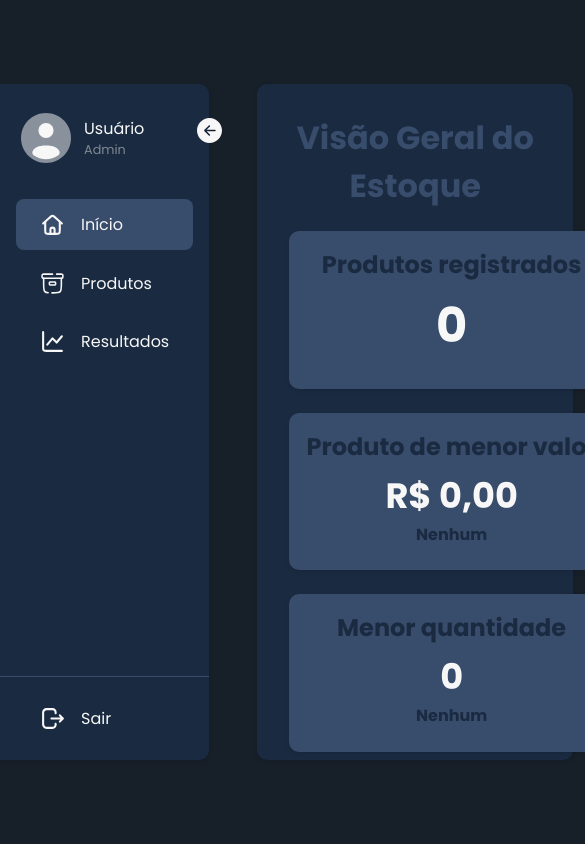
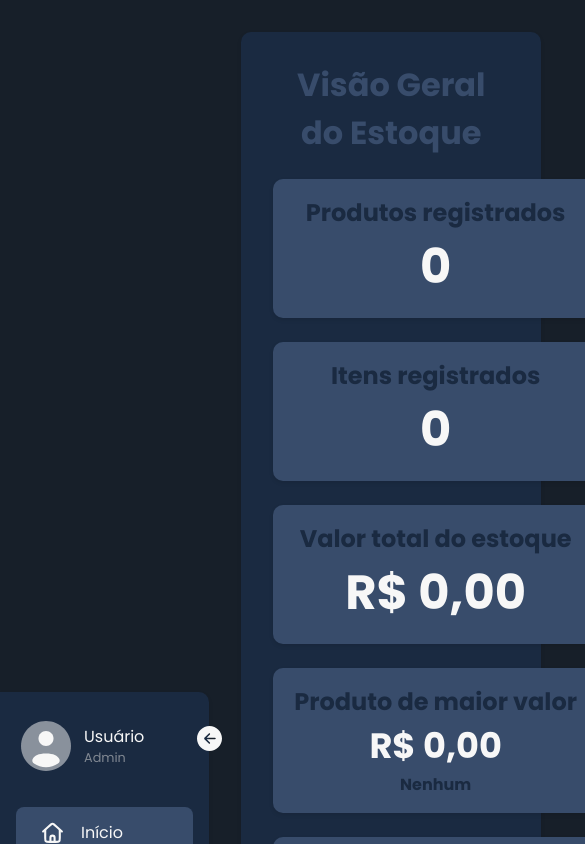
Before and after one commit to goncalvespedrogom/Controle-De-Estoque, a Next.js app: page / in a window 390 px wide. Shown: the top 844 px of the page, 585 px wide, since content can reach past the window. Built offline with nearby package versions, Linux system fonts and the light colour scheme.

Commit message:
Responsivo dashboard

```diff
--- a/src/styles/dashboard.module.css
+++ b/src/styles/dashboard.module.css
@@ -79,3 +79,43 @@
   justify-content: center;
   height: 70%;
 }
+
+@media screen and (max-width: 1795px) {
+  .dashboard-container {
+    margin-left: 2rem;
+    width: 95%;
+  }
+
+  .dashboard-grid {
+    grid-template-columns: repeat(3, 1fr);
+  }
+}
+
+@media screen and (max-width: 1445px) {
+  .dashboard-container {
+    height: 100%;
+    margin-top: 2rem;
+    margin-bottom: 2rem;
+    padding-bottom: 2rem;
+  }
+
+  .dashboard-grid {
+    grid-template-columns: repeat(2, 1fr);
+  }
+}
+
+@media screen and (max-width: 1048px) {  /* aqui é o tamanho pra colocar o navbar mobile */
+  .dashboard-container {
+    height: 95%;
+    margin-right: 2rem;
+  }
+
+  .dashboard-grid {
+    grid-template-columns: repeat(1, 1fr);
+    gap: 1.5rem 0rem;
+  }
+
+  .dashboard-box {
+    max-width: 100%;
+  }
+}
```
